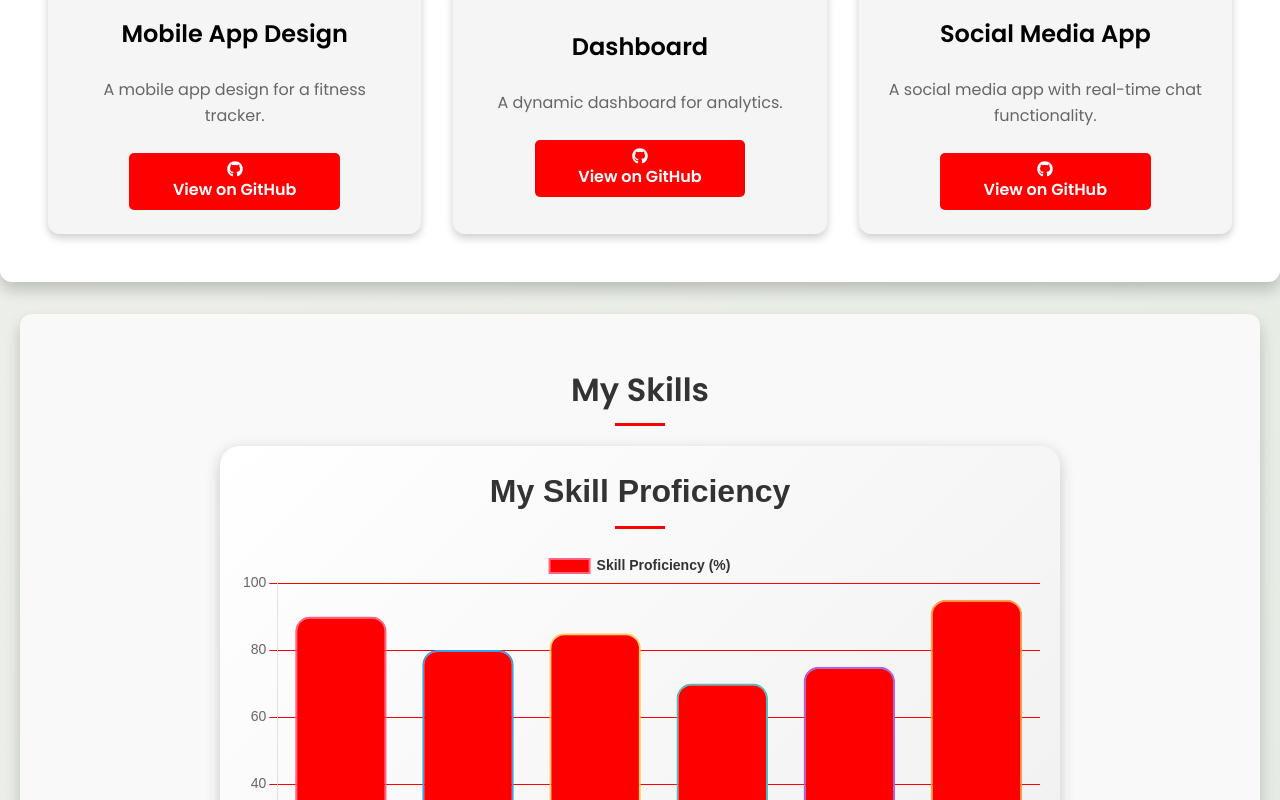
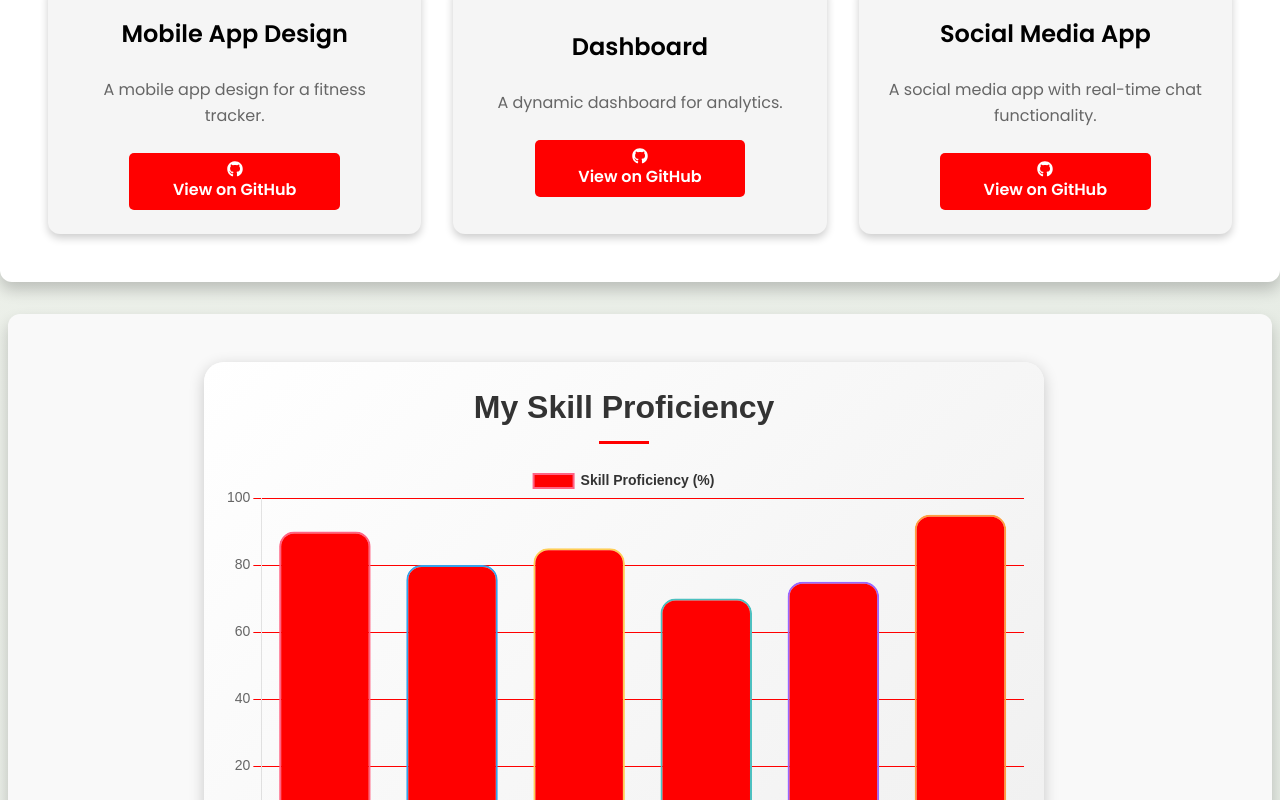
Before and after one commit to ChikamsoChidebe/react, a React (Vite) app: page / in a window 1280 px wide. Shown: the part 2000-2800 px from the top of the page. Built offline with nearby package versions, Linux system fonts and the light colour scheme.

Commit message:
More edits

```diff
--- a/src/App.css
+++ b/src/App.css
@@ -45,7 +45,11 @@
   transition: all 0.3s ease-in-out; /* Smooth transition */
 }
 #skills {
-  padding: 50px 20px;
+  display: flex;
+  justify-content: center;
+  align-items: center;
+  flex-direction: column;
+  padding-left: 1rem;
   background-color: #f9f9f9;
   text-align: center;
 }
@@ -1202,7 +1206,7 @@ a:focus, button:focus {
   background-color: rgb(205, 11, 11); /* Slightly darker shade on hover */
 }
 
-/* Mobile Header
+/* Mobile Header */
 .mobile-header {
   display: flex;
   justify-content: space-around;
@@ -1231,7 +1235,7 @@ a:focus, button:focus {
 
 .mobile-header a:hover {
   color: red;
-} */
+}
 /* Glassmorphism effect for the mobile header */
 .mobile-header {
   position: fixed;
--- a/src/App.jsx
+++ b/src/App.jsx
@@ -416,7 +416,6 @@ function App() {
   </section>
 
     <section id="skills" className="section fade-in" data-aos="fade-up">
-      <h2>My Skills</h2>
       <SkillRadarChart />
     </section>
 
```
